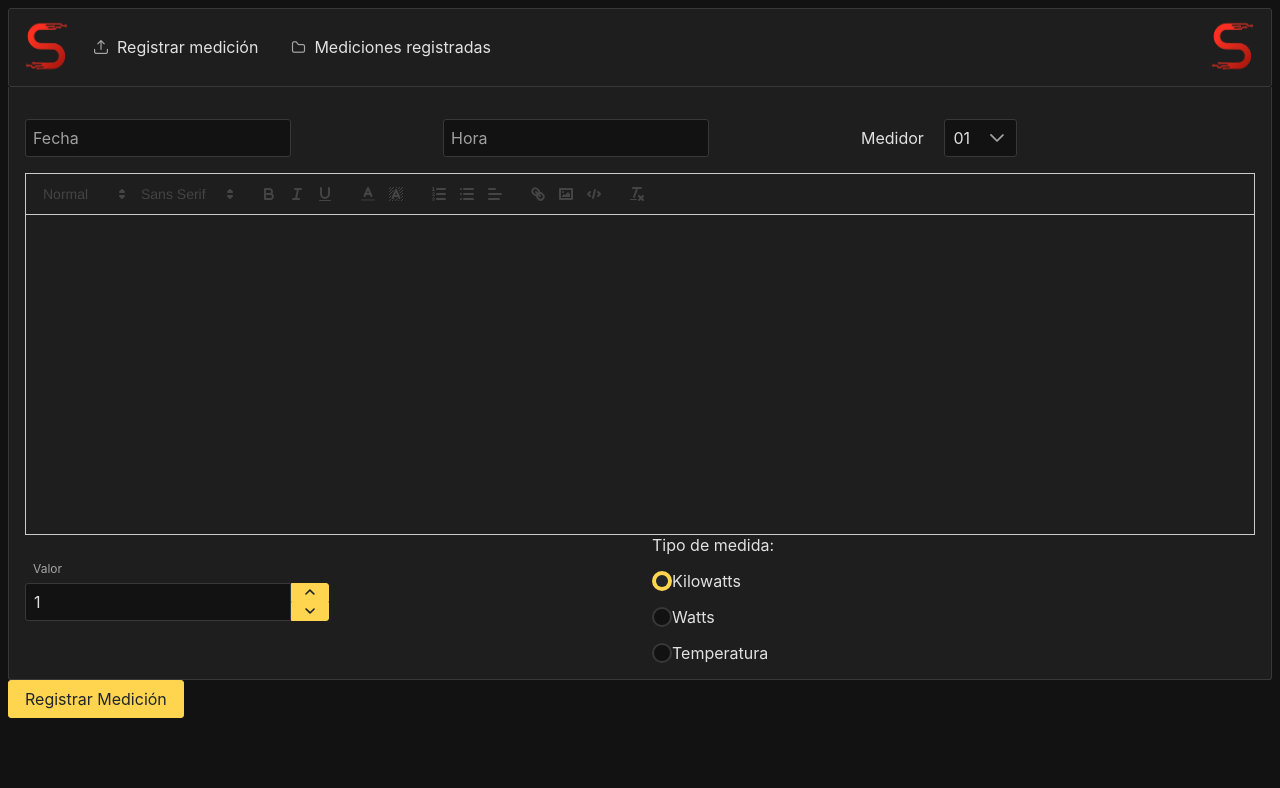
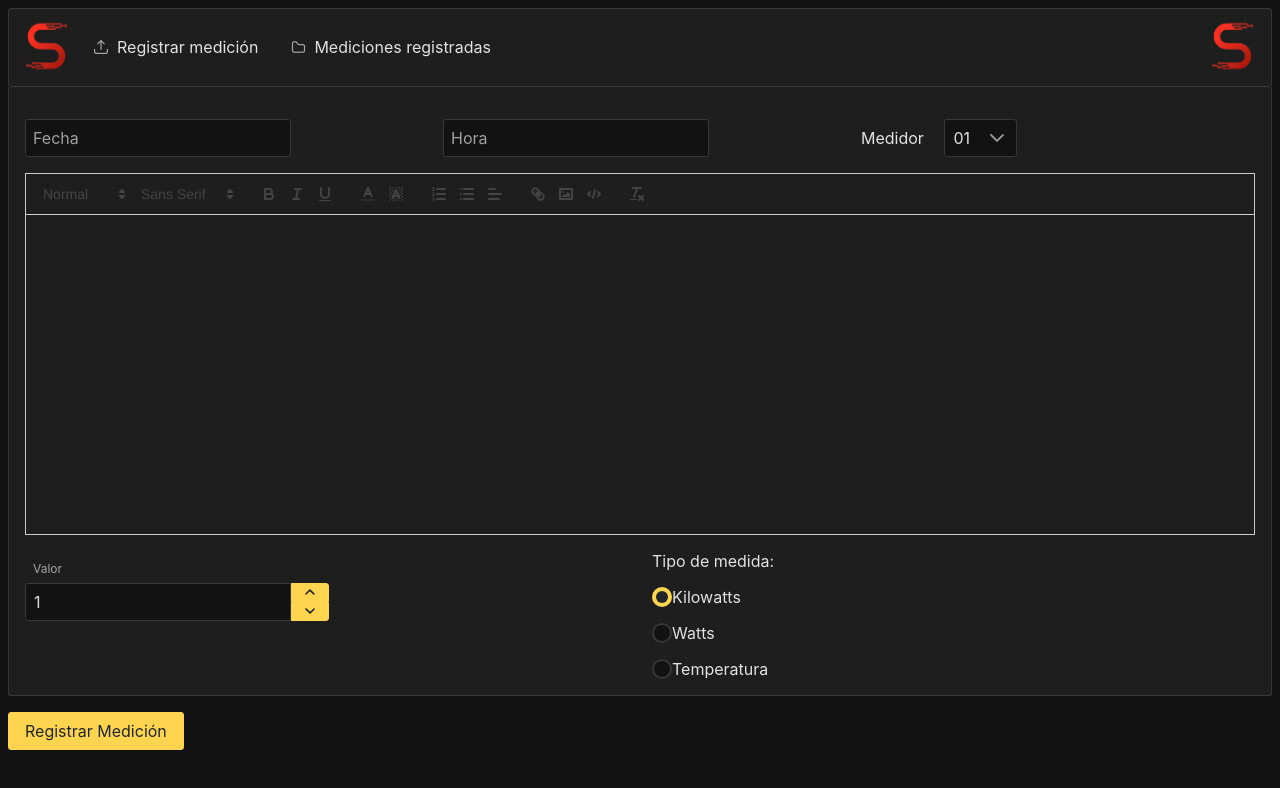
Before and after one commit to Nata1721/TALLER-1-NATANAEL-ROQUE, a React (Vite) app in the folder taller-1/: page / in a window 1280 px wide. Shown: the top 788 px of the page. Built offline with nearby package versions, Linux system fonts and the light colour scheme.

Commit message:
setear valores a default y movimiento de UI

```diff
--- a/taller-1/src/components/registroLectura.jsx
+++ b/taller-1/src/components/registroLectura.jsx
@@ -40,6 +40,13 @@ function RegistroLectura({ingresarMedicion = () =>{}}) {
             ingresarMedicion(objeto)
             toast.current.show({severity:"success", summary: "Medición registrada", detail: "Medición registrada con éxito"})
             setIndice(indice+1)
+            setFecha("")
+            setHora("")
+            setMedidor("01")
+            setDireccion("")
+            setValor(1)
+            setMedida(medidas[0])
+
         }
         else{
             let listaErrores = []
@@ -55,7 +62,7 @@ function RegistroLectura({ingresarMedicion = () =>{}}) {
                 listaErrores.push("-El campo dirección no puede estar vacío")
             }
 
-            toast.current.show({severity:"danger", summary: "Error al registrar medición", detail: listaErrores})
+            toast.current.show({severity:"danger", summary: "Error al registrar medición", detail: listaErrores.join("\n")})
         }
 
     }
@@ -94,7 +101,7 @@ function RegistroLectura({ingresarMedicion = () =>{}}) {
                         <label htmlFor="valor" >Valor</label>
                     </FloatLabel>
                     </div>
-                    <div className="col">
+                    <div className="col mt-3">
                         <label htmlFor="" className='mt-3'>Tipo de medida: </label>
                         <div className="card flex justify-content-center">
                         <div className="flex flex-column gap-3">
@@ -112,7 +119,7 @@ function RegistroLectura({ingresarMedicion = () =>{}}) {
             </div>
             </Panel>
 
-            <Button label="Registrar Medición" onClick={clickBoton}/>
+            <Button className="mt-3" label="Registrar Medición" onClick={clickBoton}/>
 
 
 
```
